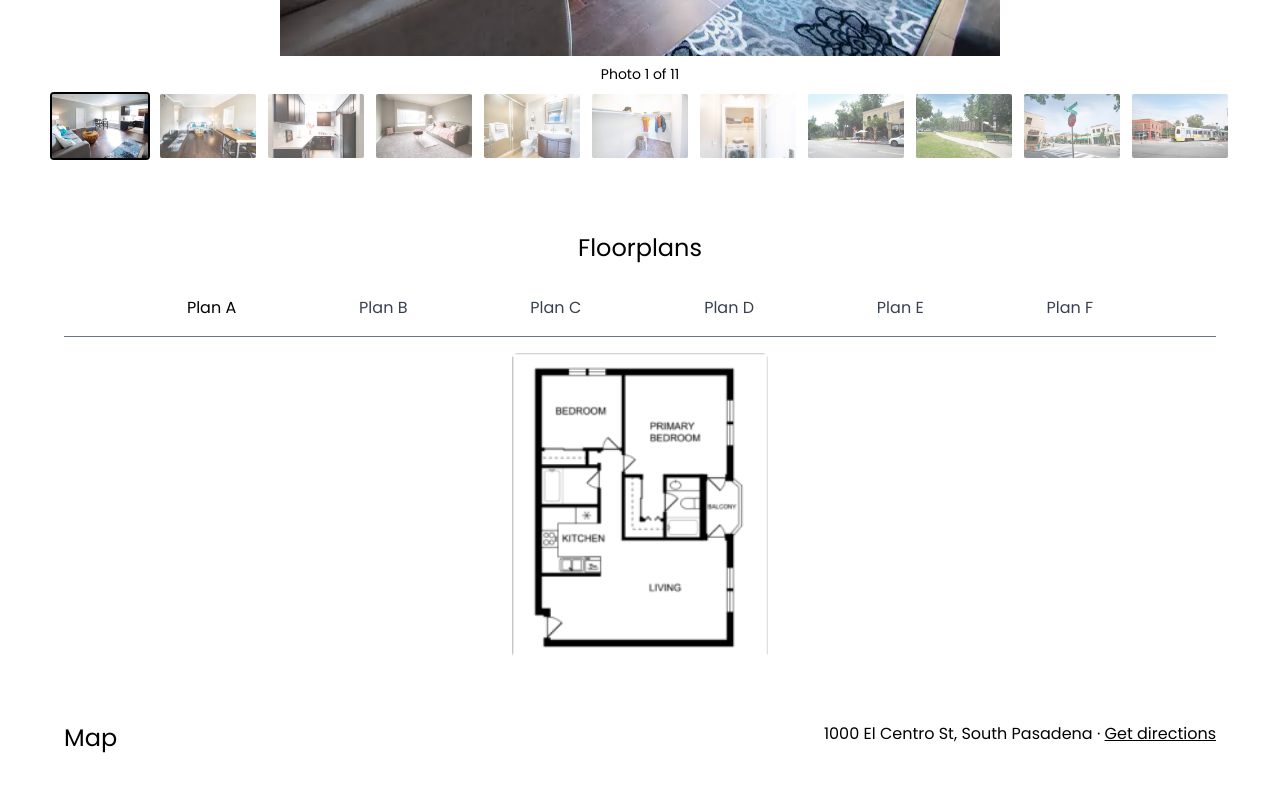
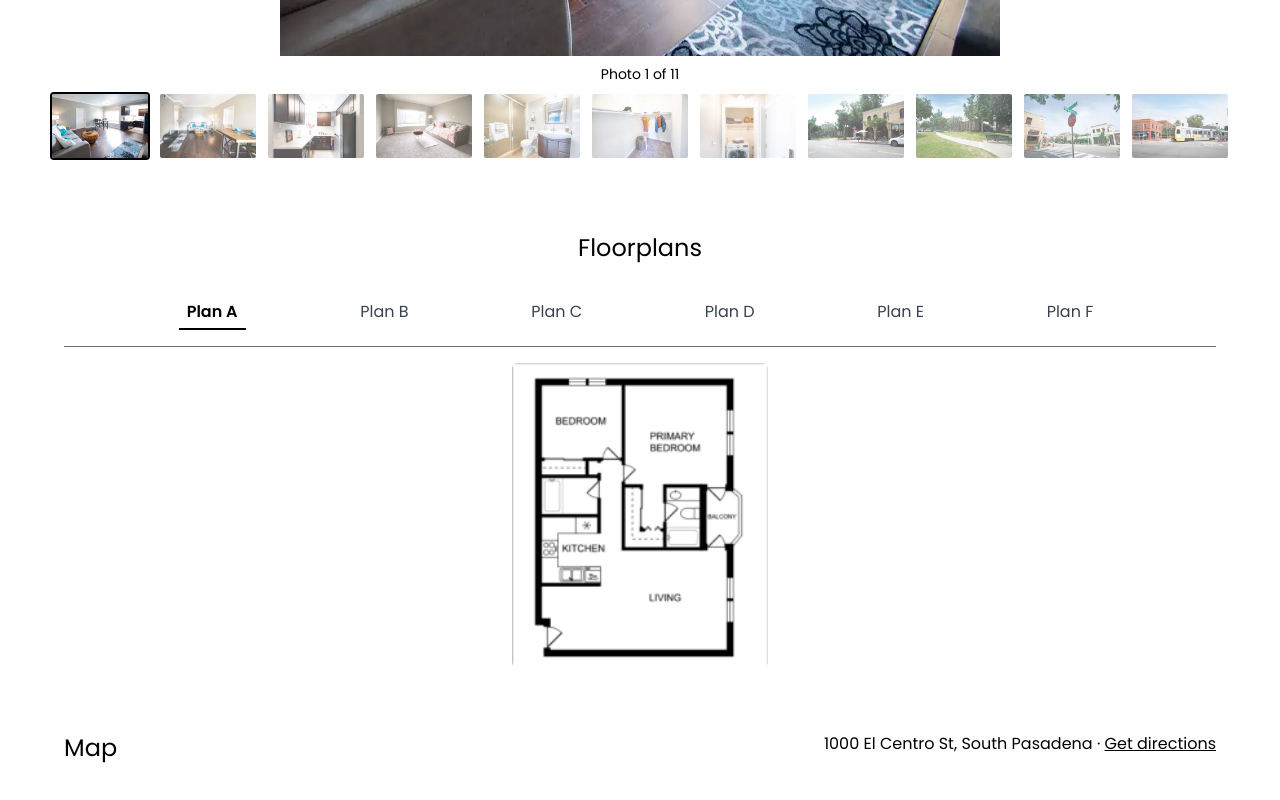
Before and after one commit to FairviewVentures/goldenoaks, a Next.js app: page / in a window 1280 px wide. Shown: the part 1576-2376 px from the top of the page. Built offline with nearby package versions, Linux system fonts and the light colour scheme.

Commit message:
Make floorplan tabs accessible
WAI-ARIA tabs with arrow key navigation, a visible selected state, and
images shown at their real aspect ratio (they were squashed to a square).

```diff
--- a/components/Floorplans.tsx
+++ b/components/Floorplans.tsx
@@ -1,34 +1,78 @@
 "use client";
 
-import { useState } from "react";
+import { useRef, useState } from "react";
 import Image from "next/image";
 import { floorplans } from "@/config";
 
+// Accessible tabs: arrow keys move between plans, only the selected tab is
+// in the tab order (WAI-ARIA tabs pattern).
 const Floorplans = () => {
-  const [selected, setSelected] = useState("A");
+  const [selected, setSelected] = useState(0);
+  const tabs = useRef<(HTMLButtonElement | null)[]>([]);
+
+  const select = (index: number) => {
+    const next = (index + floorplans.length) % floorplans.length;
+    setSelected(next);
+    tabs.current[next]?.focus();
+  };
+
+  const onKeyDown = (e: React.KeyboardEvent) => {
+    const moves: Record<string, number> = {
+      ArrowRight: selected + 1,
+      ArrowLeft: selected - 1,
+      Home: 0,
+      End: floorplans.length - 1,
+    };
+    if (e.key in moves) {
+      e.preventDefault();
+      select(moves[e.key]);
+    }
+  };
+
+  const plan = floorplans[selected];
 
   return (
     <div className="flex flex-col gap-4">
-      <div className="flex items-center justify-evenly">
-        {floorplans.map((plan) => (
+      <div
+        role="tablist"
+        aria-label="Floorplans"
+        onKeyDown={onKeyDown}
+        className="grid grid-cols-3 gap-2 px-4 sm:flex sm:items-center sm:justify-evenly"
+      >
+        {floorplans.map((item, index) => (
           <button
-            key={plan.id}
-            onClick={() => setSelected(plan.id)}
-            className={`flex items-center justify-center ${selected === plan.id ? "text-black" : "text-gray-700"}`}
+            key={item.id}
+            ref={(el) => {
+              tabs.current[index] = el;
+            }}
+            type="button"
+            role="tab"
+            id={`floorplan-tab-${item.id}`}
+            aria-selected={index === selected}
+            aria-controls="floorplan-panel"
+            tabIndex={index === selected ? 0 : -1}
+            onClick={() => select(index)}
+            className={`border-b-2 px-2 py-1 focus-visible:outline focus-visible:outline-2 focus-visible:outline-offset-2 focus-visible:outline-black ${index === selected ? "border-black font-semibold text-black" : "border-transparent text-gray-700 hover:text-black"}`}
           >
-            Plan {plan.id}
+            Plan {item.id}
           </button>
         ))}
       </div>
       <span className="h-[1px] w-full bg-gray-500" />
-      <div className="mx-auto">
-        {floorplans
-          .filter((plan) => plan.id === selected)
-          .map((plan) => (
-            <div key={plan.id} className="flex flex-col items-center gap-4">
-              <Image src={plan.slug} alt={plan.alt} width={256} height={256} />
-            </div>
-          ))}
+      <div
+        id="floorplan-panel"
+        role="tabpanel"
+        aria-labelledby={`floorplan-tab-${plan.id}`}
+        className="mx-auto flex flex-col items-center gap-4"
+      >
+        {/* Source images are 198x236; shown slightly larger, at their real ratio. */}
+        <Image
+          src={plan.slug}
+          alt={plan.alt}
+          width={198}
+          height={236}
+          className="h-auto w-64"
+        />
       </div>
     </div>
   );
```
